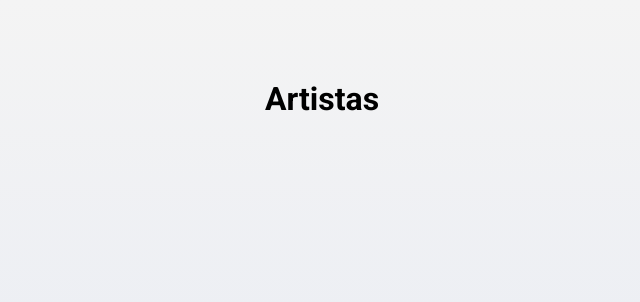
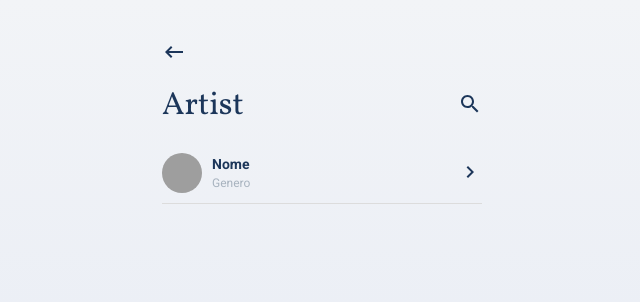
Before and after one commit to jordelucas/player-music-iTunes, a React (Create React App) app: page /searchartist in a window 1280 px wide. Shown: the top 302 px of the page, without its empty margins (318-958 px from the left). Built offline with nearby package versions, Linux system fonts and the light colour scheme; grey boxes are pictures that could not be loaded.

Commit message:
add tela de busca por artistas

```diff
--- a/src/App.css
+++ b/src/App.css
@@ -12,60 +12,24 @@ html, body, #root {
 }
 
 body {
-  background: linear-gradient(to bottom, #F4F4F4, #E2E7F3) no-repeat;
+  background: linear-gradient(to bottom, #F2F4F7, #E2E7F3) no-repeat;
   background-size: cover;
   -webkit-font-smoothing: antialiased !important;
 }
 
-body, input, button {
+body, button {
   font-family: 'Roboto', Arial, Helvetica, sans-serif;
 }
 
+.apresentation-block strong, h1, input {
+  font-family: 'Vollkorn', serif;
+}
+
 .container {
-  margin: 80px auto 0 auto;
+  margin: 40px auto;
   max-width: 400px;
   width: 100%;
   display: flex;
   flex-direction: column;
   align-items: center;
 }
-
-.content {
-  width: 100%;
-  margin-top: 150px;
-  padding: 40px 40px 0 40px;
-}
-
-.container img {
-  width: 100px;
-}
-
-.content h1 {
-  font-family: 'Vollkorn', serif;
-  font-size: 36px;
-  color: #1C365A;
-}
-
-.content p {
-  font-size: 22px;
-  line-height: 30px;
-  color: #A8B3BF;
-  margin-top: 10px;
-}
-
-.content button {
-  border: none;
-  border-radius: 50px;
-  width: 50px;
-  height: 50px;
-  margin-top: 60px;
-  float: right;
-  background: #00609c;
-  color: #FFF;
-  cursor: pointer;
-  transition: background 0.3s;
-}
-
-.content button:hover {
-  background: #00558a;
-}
--- a/src/pages/Inicio/index.js
+++ b/src/pages/Inicio/index.js
@@ -2,13 +2,15 @@ import React from 'react'
 import logo from '../../assets/logo.svg'
 import ChevronRightIcon from '@material-ui/icons/ChevronRight';
 
+import './styles.css'
+
 export default function Inicio({ history }) {
     return (
         <>
-            <img src={logo} alt="logomarca"/>
+            <img id="logo" src={logo} alt="logomarca"/>
 
-            <div className="content">
-                <h1>iTunes - Music </h1>
+            <div className="apresentation-block">
+                <strong>iTunes - Music </strong>
 
                 <p>
                 Lorem, ipsum dolor sit amet consectetur adipisicing elit
--- a/src/pages/Inicio/styles.css
+++ b/src/pages/Inicio/styles.css
@@ -0,0 +1,39 @@
+.apresentation-block {
+    width: 100%;
+    margin-top: 150px;
+    padding: 40px 40px 0 40px;
+}
+
+#logo {
+    margin-top: 40px;
+    width: 100px;
+}
+
+.apresentation-block strong {
+    font-size: 36px;
+    color: #1C365A;
+}
+
+.apresentation-block p {
+    font-size: 22px;
+    line-height: 30px;
+    color: #A8B3BF;
+    margin-top: 10px;
+}
+
+.apresentation-block button {
+    border: none;
+    border-radius: 50px;
+    width: 50px;
+    height: 50px;
+    margin-top: 60px;
+    float: right;
+    background: #00609c;
+    color: #FFF;
+    cursor: pointer;
+    transition: background 0.3s;
+}
+
+.apresentation-block button:hover {
+    background: #00558a;
+}
--- a/src/pages/SearchArtist/index.js
+++ b/src/pages/SearchArtist/index.js
@@ -1,7 +1,36 @@
 import React from 'react'
+import KeyboardBackspaceIcon from '@material-ui/icons/KeyboardBackspace';
+import ChevronRightIcon from '@material-ui/icons/ChevronRight';
+import SearchIcon from '@material-ui/icons/Search';
 
-export default function SearchArtist() {
+import './styles.css'
+
+export default function SearchArtist({ history }) {
     return (
-        <h1>Artistas</h1>
+        <>
+            <header>
+                <button class="previous" onClick={() => history.push('/')}><KeyboardBackspaceIcon /></button>
+
+                <form>
+                    <input type="text"placeholder="Artist" />
+                    <button><SearchIcon/></button>
+                </form>
+            </header>
+
+            <main>
+                <ul>
+                    <li className="artist-item" onClick={() => history.push('/listalbums')}>
+                        <img src="https://is4-ssl.mzstatic.com/image/thumb/Music123/v4/be/38/d0/be38d058-31ed-c0ea-91e6-12052865fd20/source/60x60bb.jpg" alt="artist-name"/>
+
+                        <div className="artist-info">
+                            <strong>Nome</strong>
+                            <span>Genero</span>
+                        </div>
+
+                        <button className='view-artist'><ChevronRightIcon /></button>
+                    </li>
+                </ul>
+            </main>
+        </>
     )
 }
--- a/src/pages/SearchArtist/styles.css
+++ b/src/pages/SearchArtist/styles.css
@@ -0,0 +1,88 @@
+header, main {
+    width: 100%;
+    padding: 0px 40px;
+}
+
+header .previous {
+    width: 24px;
+    height: 24px;
+    border: none;
+    border-radius: 50px;
+    background: none;
+    color: #1C365A;
+}
+
+header form {
+    margin-top: 20px;
+    display: flex;
+    flex-direction: row;
+}
+
+header form input {
+    height: 35px;
+    width: 100%;
+    margin-right: 10px;
+    border: 0;
+    font-size: 32px;
+    background: none;
+    color: #1C365A;
+}
+
+header form input::placeholder {
+    color: #1C365A;
+}
+
+header form button {
+    border: none;
+    border-radius: 50px;
+    background: none;
+    color: #1C365A;
+}
+
+main {
+    margin-top: 30px;
+}
+
+main ul {
+    list-style: none;
+}
+
+.artist-item {
+    display: flex;
+    flex-direction: row;
+    align-items: center;
+    padding-bottom: 10px;
+    border-bottom: 1px solid #DCDCDC;
+    margin-bottom: 15px;
+    cursor: pointer;
+}
+
+.artist-item img {
+    width: 40px;
+    height: 40px;
+    border-radius: 50%;
+}
+
+
+.artist-item .artist-info {
+    width: 100%;
+    margin-left: 10px;
+}
+
+.artist-item .view-artist {
+    border: none;
+    background: none;
+    color: #1C365A;
+    cursor: pointer;
+}
+
+.artist-info strong {
+    display: block;
+    font-size: 14px;
+    color: #1C365A;
+}
+
+.artist-info span {
+    font-size: 12px;
+    color: #A8B3BF;
+}
--- a/src/routes.js
+++ b/src/routes.js
@@ -3,6 +3,7 @@ import { BrowserRouter, Switch, Route } from 'react-router-dom'
 
 import Inicio from './pages/Inicio'
 import SearchArtist from './pages/SearchArtist'
+import ListAlbums from './pages/ListAlbums'
 
 export default function Routes() {
     return (
@@ -10,6 +11,7 @@ export default function Routes() {
             <Switch>
                 <Route path='/' exact component={Inicio} />
                 <Route path='/searchartist' component={SearchArtist} />
+                <Route path='/listalbums' component={ListAlbums} />
             </Switch>
         </BrowserRouter>
     )
```
